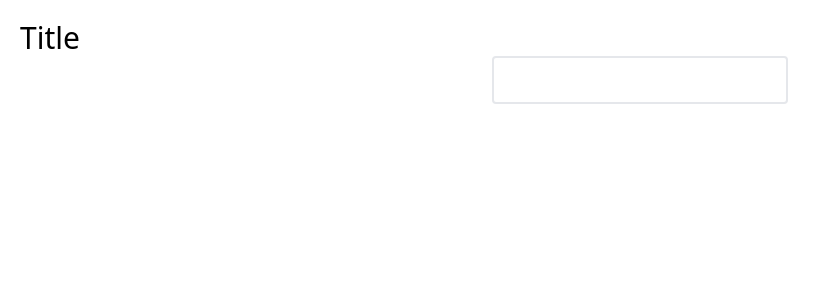
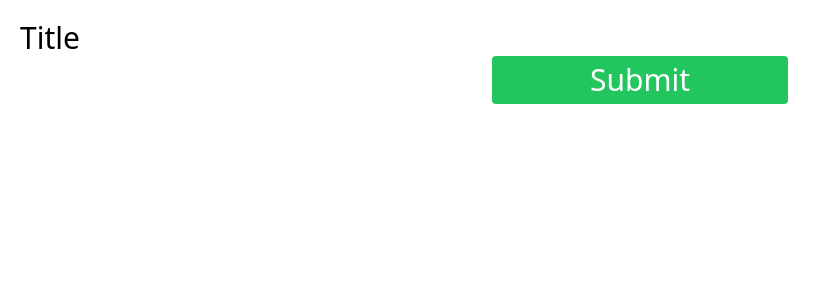
Before and after one commit to dstearle/pechanga-waiver-app, a Vue app: page / in a window 1280 px wide. Shown: the top 300 px of the page, without its empty margins (0-831 px from the left). Built offline with nearby package versions, Linux system fonts and the light colour scheme.

Commit message:
Fixed some styles for the submit button to test tailwind

```diff
--- a/src/App.vue
+++ b/src/App.vue
@@ -19,7 +19,7 @@
 				<!-- Submit -->
 				<button
 					type="submit"
-					class="mx-auto px-24 py-1 rounded text-3xl text-white border-2 border-green hover:text-green hover:bg-white"
+					class="mx-auto px-24 py-1 rounded text-3xl text-white bg-green-500 border-2 border-green-500 hover:text-green-500 hover:bg-white"
 				>Submit</button>
 
 			</div>
```
